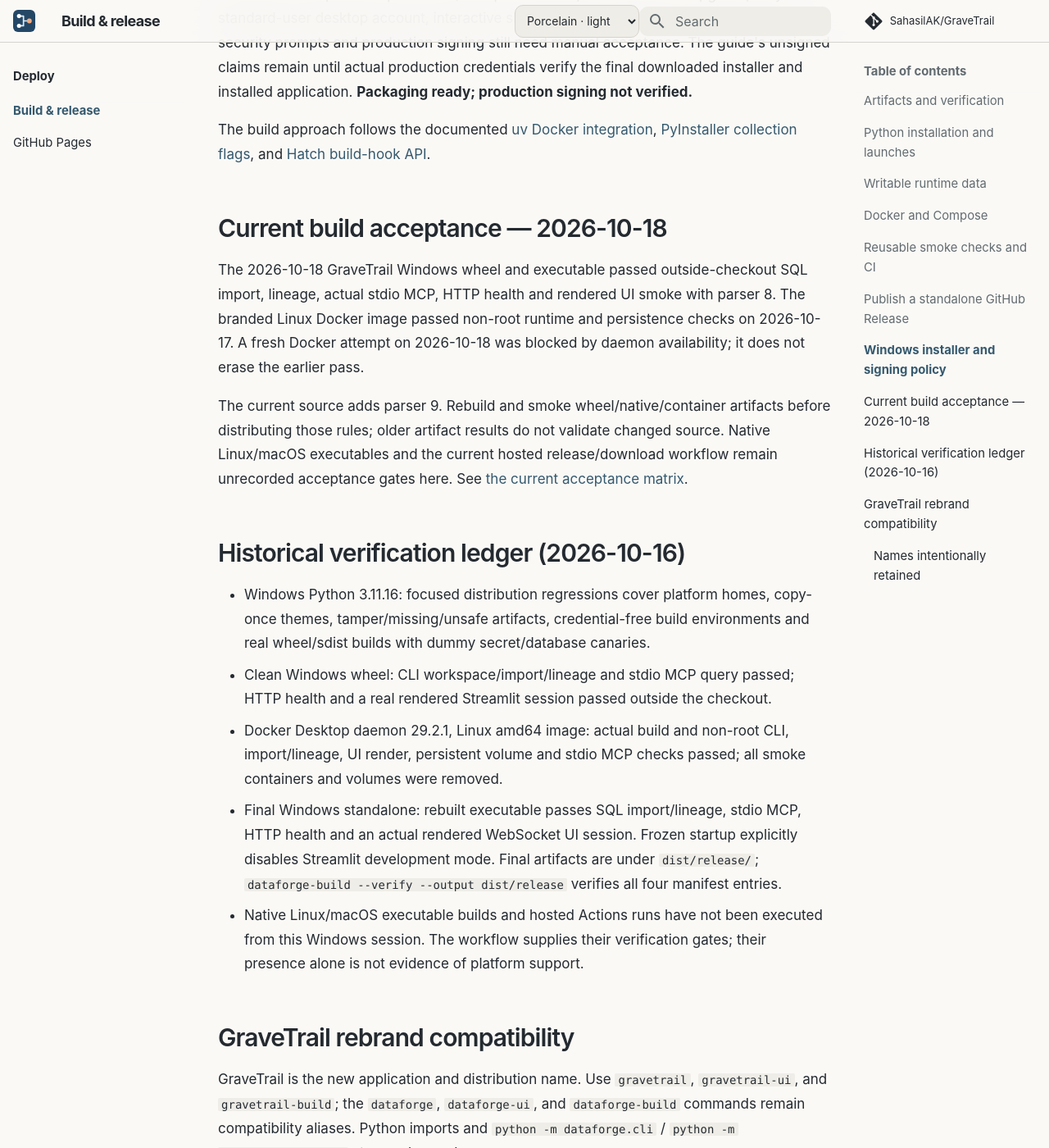
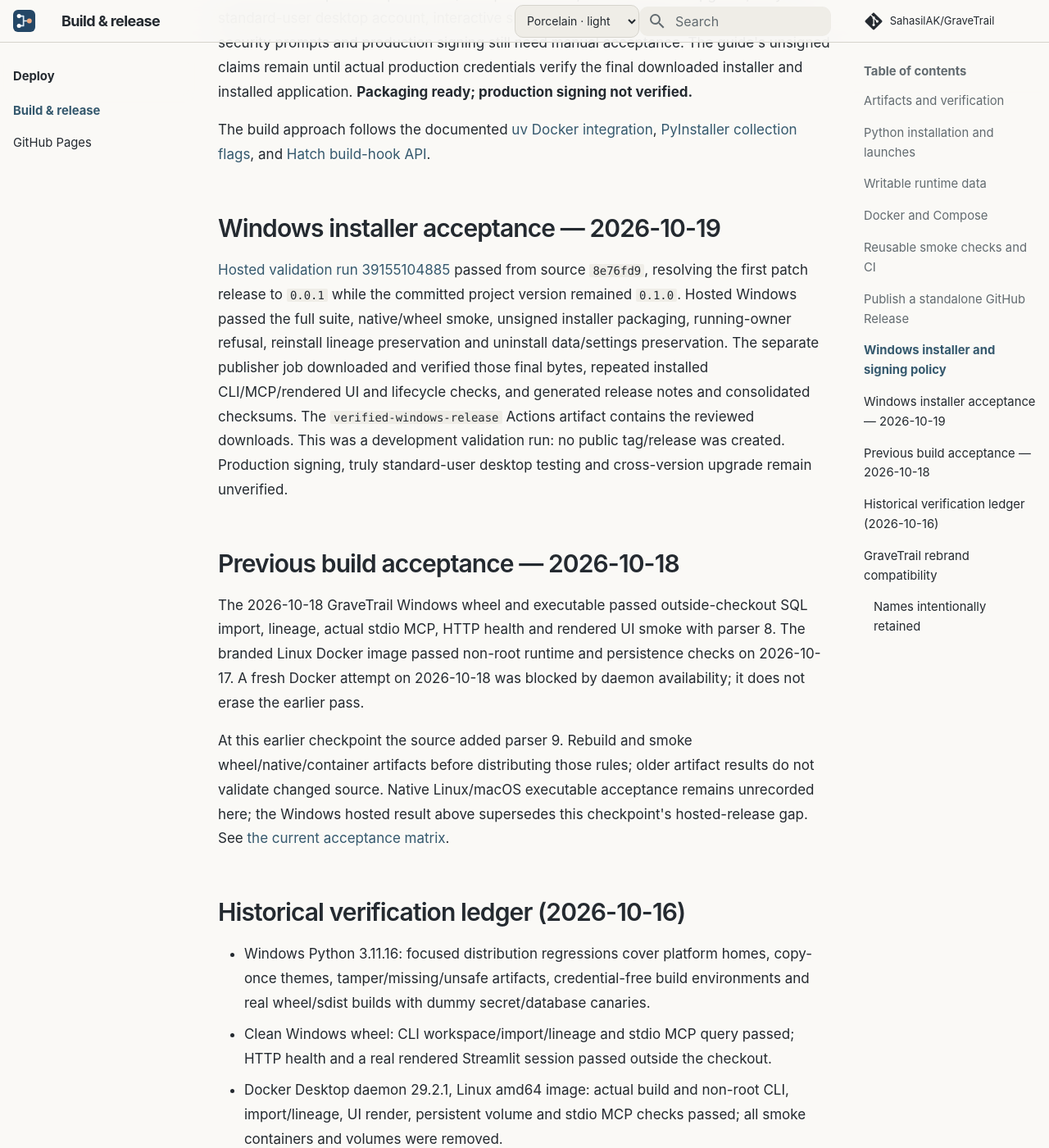
Before and after one commit to SahasilAK/GraveTrail, an MkDocs documentation site: the page built from docs/BUILD_AND_RELEASE.md, in a window 1280 px wide and 1400 px high, scrolled down 8208 px. Shown: the whole window at 82% size. Built offline with MkDocs 1.6.1 and Material for MkDocs 9.7.7, drawn with Linux system fonts in a browser that asks for light colours; comment, search, counter and statistics services are not loaded.

Commit message:
docs: record hosted Windows installer verification

```diff
--- a/docs/BUILD_AND_RELEASE.md
+++ b/docs/BUILD_AND_RELEASE.md
@@ -278,17 +278,30 @@ The build approach follows the documented [uv Docker integration](https://docs.a
 [PyInstaller collection flags](https://pyinstaller.org/en/stable/usage.html), and
 [Hatch build-hook API](https://hatch.pypa.io/latest/plugins/build-hook/reference/).
 
-## Current build acceptance — 2026-10-18
+## Windows installer acceptance — 2026-10-19
+
+[Hosted validation run 39155104885](https://github.com/SahasilAK/GraveTrail/actions/runs/39155104885)
+passed from source `8e76fd9`, resolving the first patch release to `0.0.1` while
+the committed project version remained `0.1.0`. Hosted Windows passed the full suite,
+native/wheel smoke, unsigned installer packaging, running-owner refusal, reinstall
+lineage preservation and uninstall data/settings preservation. The separate publisher
+job downloaded and verified those final bytes, repeated installed CLI/MCP/rendered UI
+and lifecycle checks, and generated release notes and consolidated checksums.
+The `verified-windows-release` Actions artifact contains the reviewed downloads.
+This was a development validation run: no public tag/release was created. Production
+signing, truly standard-user desktop testing and cross-version upgrade remain unverified.
+
+## Previous build acceptance — 2026-10-18
 
 The 2026-10-18 GraveTrail Windows wheel and executable passed outside-checkout SQL import,
 lineage, actual stdio MCP, HTTP health and rendered UI smoke with parser 8. The branded Linux
 Docker image passed non-root runtime and persistence checks on 2026-10-17. A fresh Docker
 attempt on 2026-10-18 was blocked by daemon availability; it does not erase the earlier pass.
 
-The current source adds parser 9. Rebuild and smoke wheel/native/container artifacts before
+At this earlier checkpoint the source added parser 9. Rebuild and smoke wheel/native/container artifacts before
 distributing those rules; older artifact results do not validate changed source. Native
-Linux/macOS executables and the current hosted release/download workflow remain unrecorded
-acceptance gates here. See [the current acceptance matrix](TESTING.md#current-acceptance-summary-2026-10-18).
+Linux/macOS executable acceptance remains unrecorded here; the Windows hosted result above
+supersedes this checkpoint's hosted-release gap. See [the current acceptance matrix](TESTING.md#current-acceptance-summary-2026-10-18).
 
 ## Historical verification ledger (2026-10-16)
 
```
